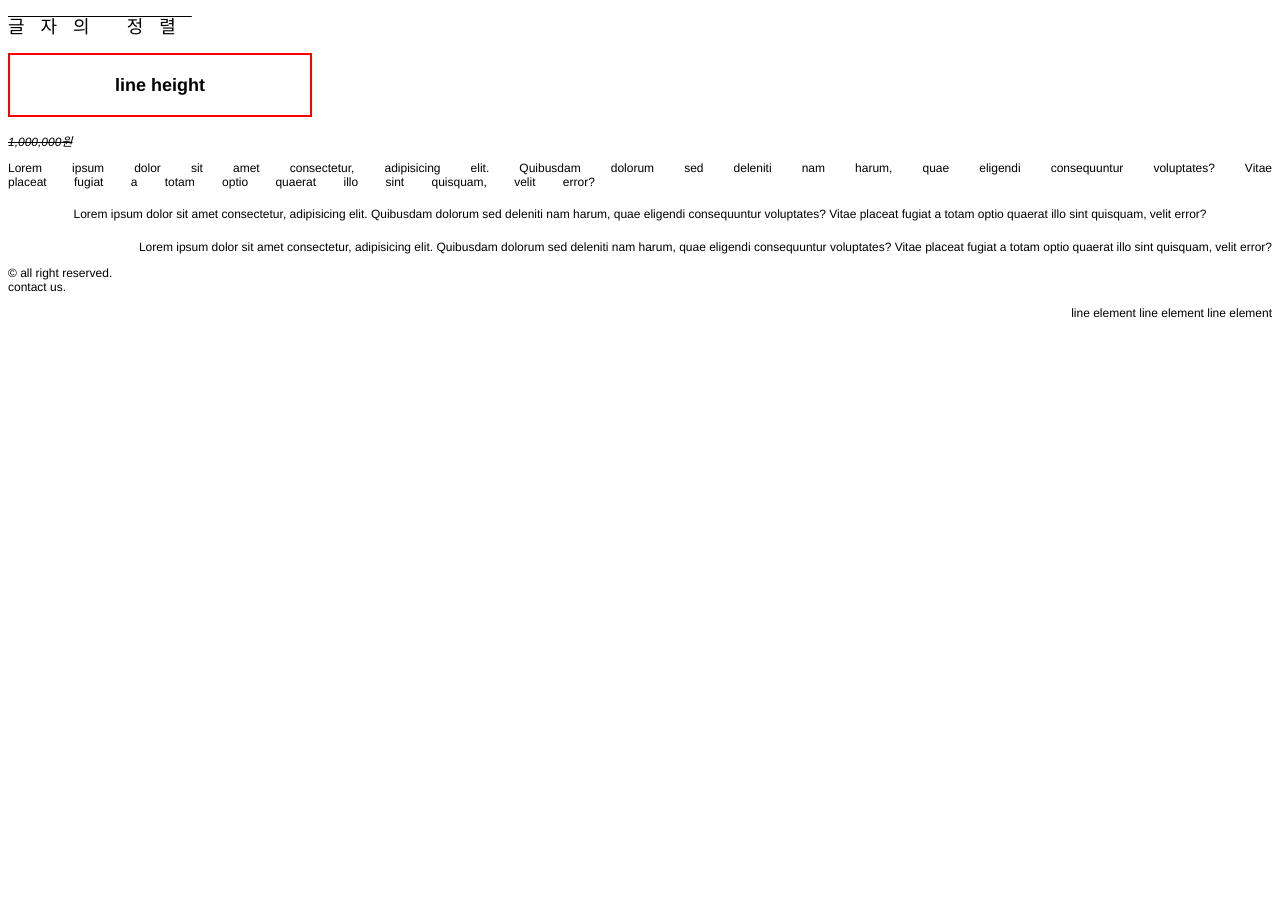
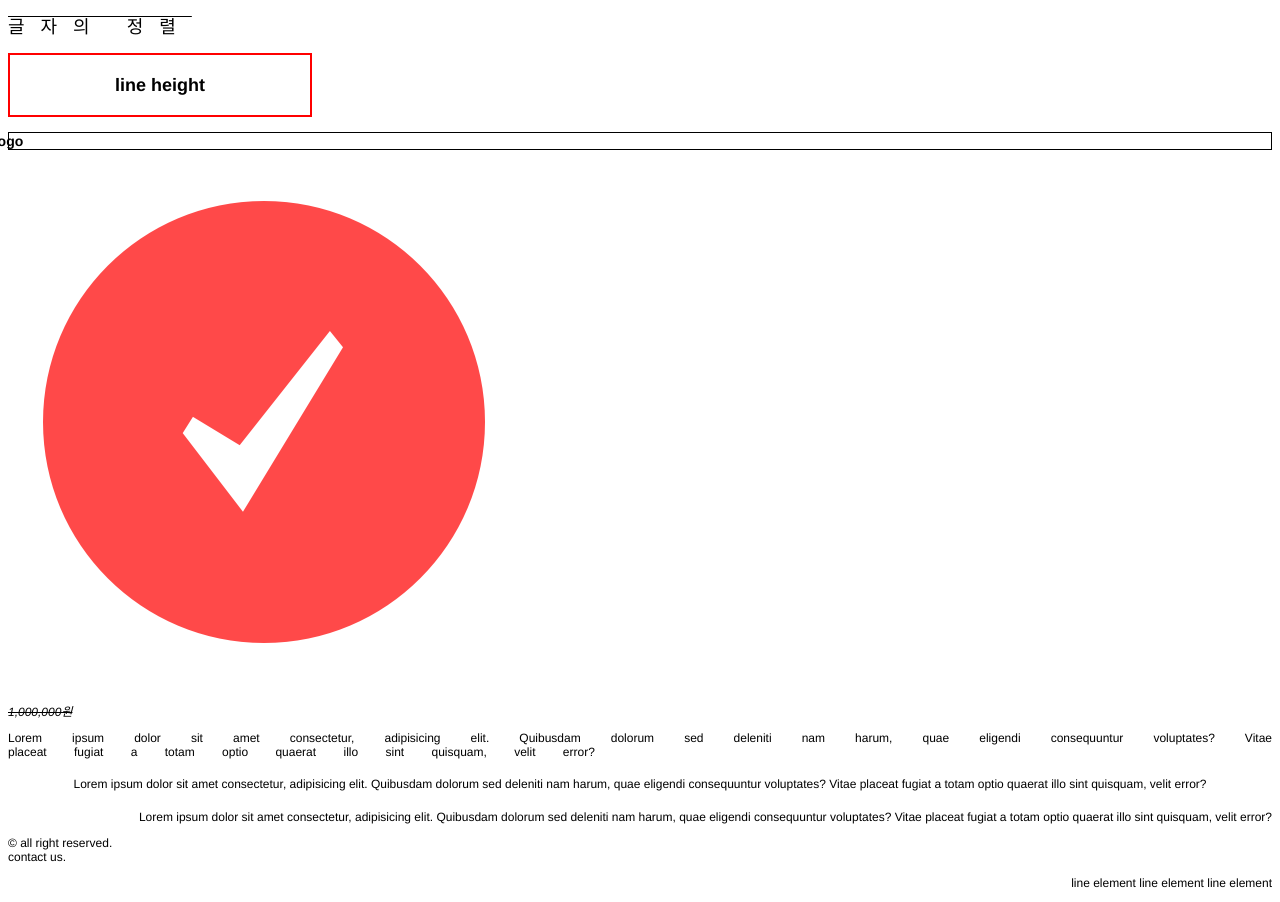
Before and after one commit to stars2302/study, a plain HTML site: page css/6_text_align.html in a window 1280 px wide. Before the commit the page ends 800 px from the top, so only its background shows below. Drawn offline with Linux system fonts and the light colour scheme.

Commit message:
10 days study

```diff
--- a/css/6_text_align.html
+++ b/css/6_text_align.html
@@ -49,12 +49,29 @@
       width: 300px; height: 60px; border: 2px solid red;
       text-align: center; line-height: 60px;
     }
+
+    /* text-indent : 들여쓰기, 내어쓰기 ->  */
+    h3{
+      border:1px solid;
+      text-indent: 20px; /* 들여쓰기 */
+      text-indent: -20px; /* 내어쓰기 */
+    }
+
+    /* text-indent 활용(logo) */
+    h4 a{
+      background-image: url('../img/send-icon.png');
+      width: 520px; height: 520px; display: block;
+      text-indent: -9999em;
+      /* image replacement IR기법 -> 검색이 잘 될수 있도록 */
+    }
   </style>
 </head>
 <body>
   <div class="area">
     <h1>글자의 정렬</h1>
     <h2>line height</h2>
+    <h3>Logo</h3>
+    <h4><a href="#">Logo</a></h4>
 
     <del>1,000,000원</del>
     <p class="left">
```
